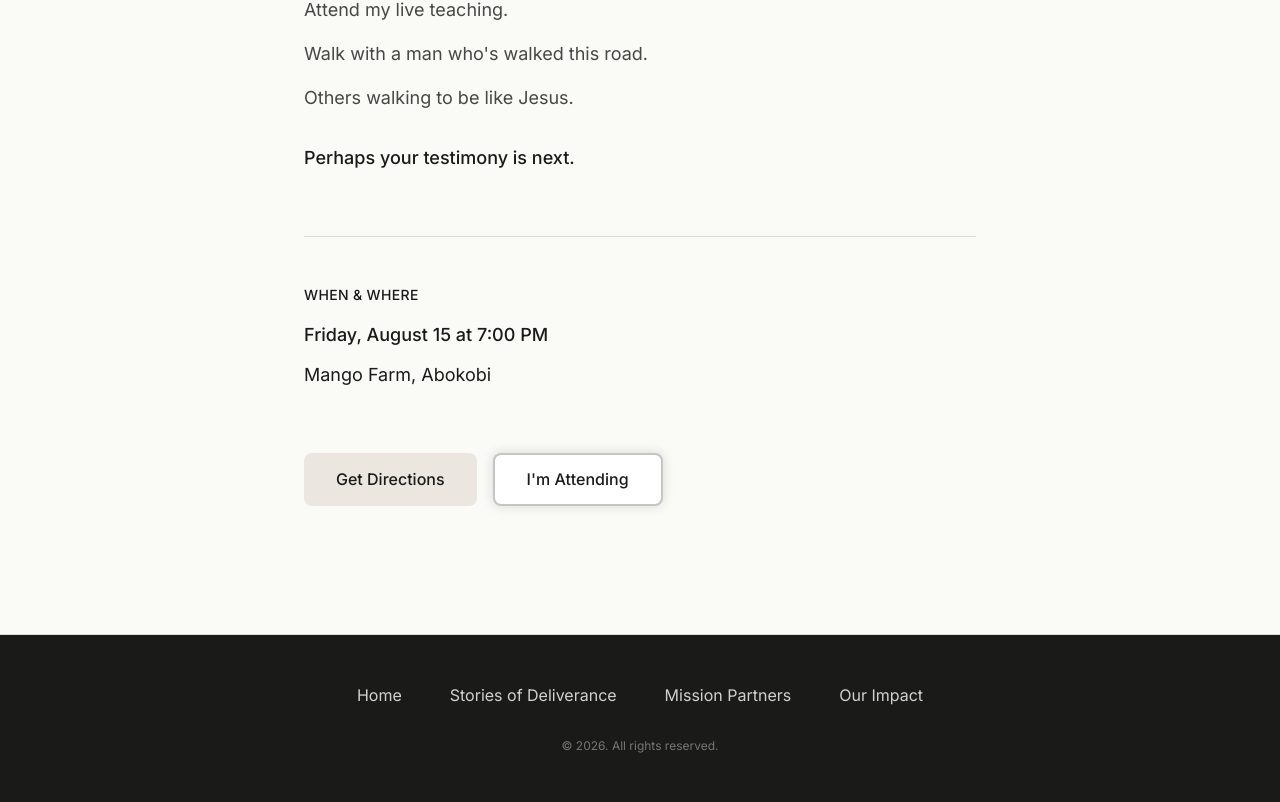
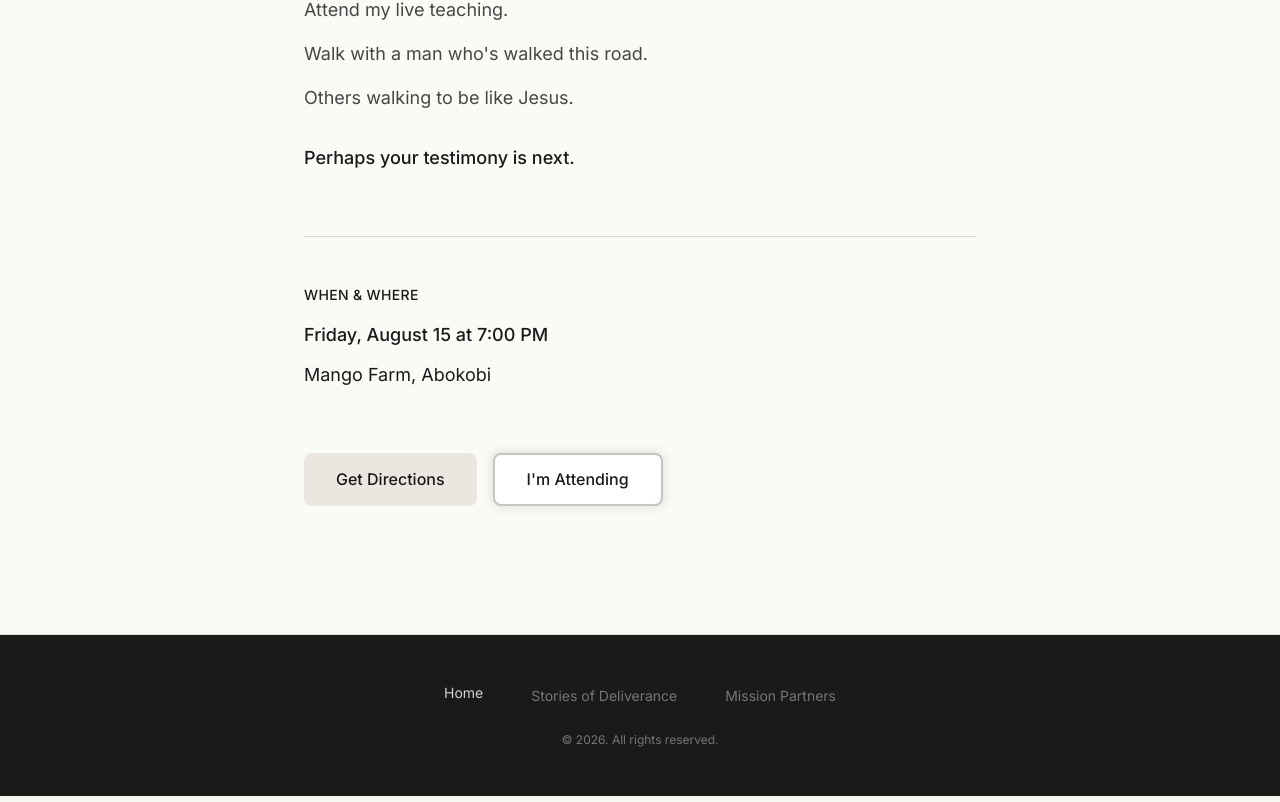
Before and after one commit to whoisjimilitan/restoration-community, a Next.js app in the folder apps/web/: page / in a window 1280 px wide. Shown: the part 4570-5372 px from the top of the page. Built offline with nearby package versions, Linux system fonts and the light colour scheme.

Commit message:
fix: navigation updates - signin home link, hide impact footer link, disable stories and partnership links until content available

```diff
--- a/apps/web/src/app/auth/signin/page.tsx
+++ b/apps/web/src/app/auth/signin/page.tsx
@@ -187,7 +187,7 @@ export default function SignInPage() {
               <p className="text-center text-base text-rc-text/70">
                 Don&apos;t have an account?{' '}
                 <Link
-                  href="/deliverance"
+                  href="/"
                   className="text-rc-accent hover:text-rc-accent/80 font-semibold transition-colors"
                 >
                   Start your journey
--- a/apps/web/src/app/page.tsx
+++ b/apps/web/src/app/page.tsx
@@ -646,32 +646,17 @@ export default function Home() {
           <div className="flex flex-col sm:flex-row items-center justify-center gap-6 sm:gap-12">
             <a
               href="/"
-              className="text-white/80 hover:text-white transition-colors group"
+              className="text-white/80 hover:text-white transition-colors group text-sm"
             >
               Home
               <span className="block h-px w-0 group-hover:w-full bg-white transition-all duration-300 mt-1"></span>
             </a>
-            <a
-              href="/stories"
-              className="text-white/80 hover:text-white transition-colors group"
-            >
+            <span className="text-white/40 text-sm cursor-default">
               Stories of Deliverance
-              <span className="block h-px w-0 group-hover:w-full bg-white transition-all duration-300 mt-1"></span>
-            </a>
-            <a
-              href="/partnership"
-              className="text-white/80 hover:text-white transition-colors group"
-            >
+            </span>
+            <span className="text-white/40 text-sm cursor-default">
               Mission Partners
-              <span className="block h-px w-0 group-hover:w-full bg-white transition-all duration-300 mt-1"></span>
-            </a>
-            <a
-              href="/impact"
-              className="text-white/80 hover:text-white transition-colors group"
-            >
-              Our Impact
-              <span className="block h-px w-0 group-hover:w-full bg-white transition-all duration-300 mt-1"></span>
-            </a>
+            </span>
           </div>
 
           {/* Copyright Only */}
```
